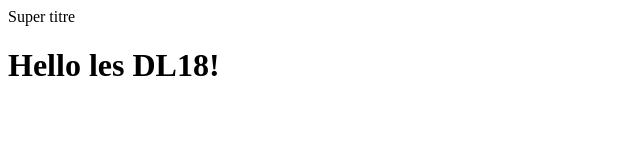
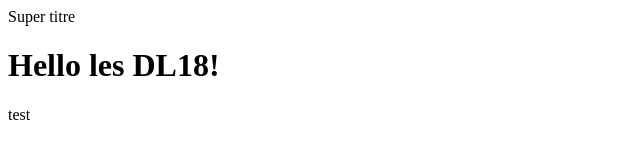
Before and after one commit to imie-source/DL18RemoteGit, a plain HTML site: page index.html in a window 1280 px wide. Shown: the full height of the page, 0-640 px from the left. Drawn offline with Linux system fonts and the light colour scheme.

Commit message:
Add new footer

```diff
--- a/index.html
+++ b/index.html
@@ -9,5 +9,6 @@
     <main>
         <h1>Hello les DL18! </h1>
     </main>
+    <footer>test<div>
 </body>
 </html>
```
